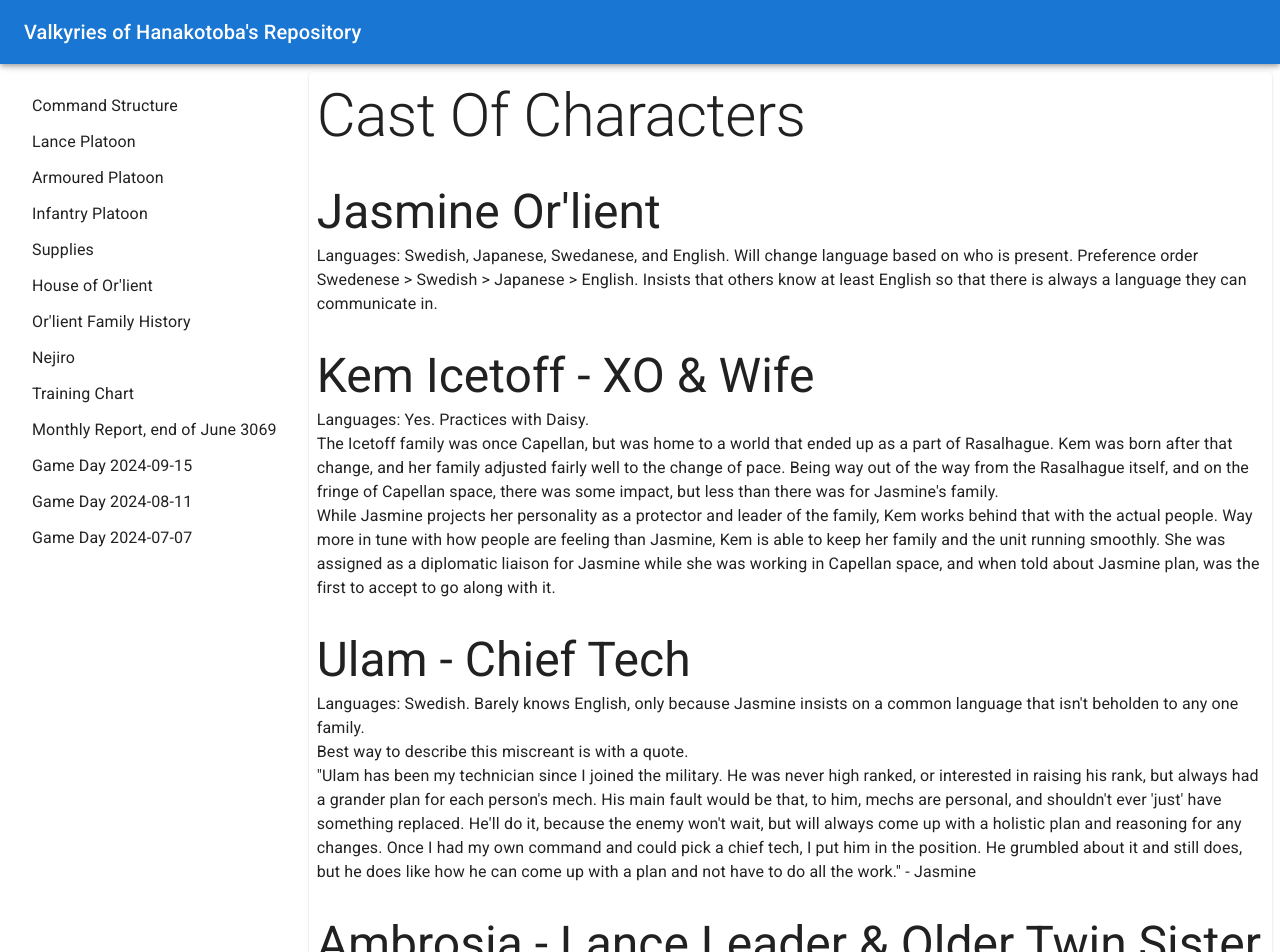
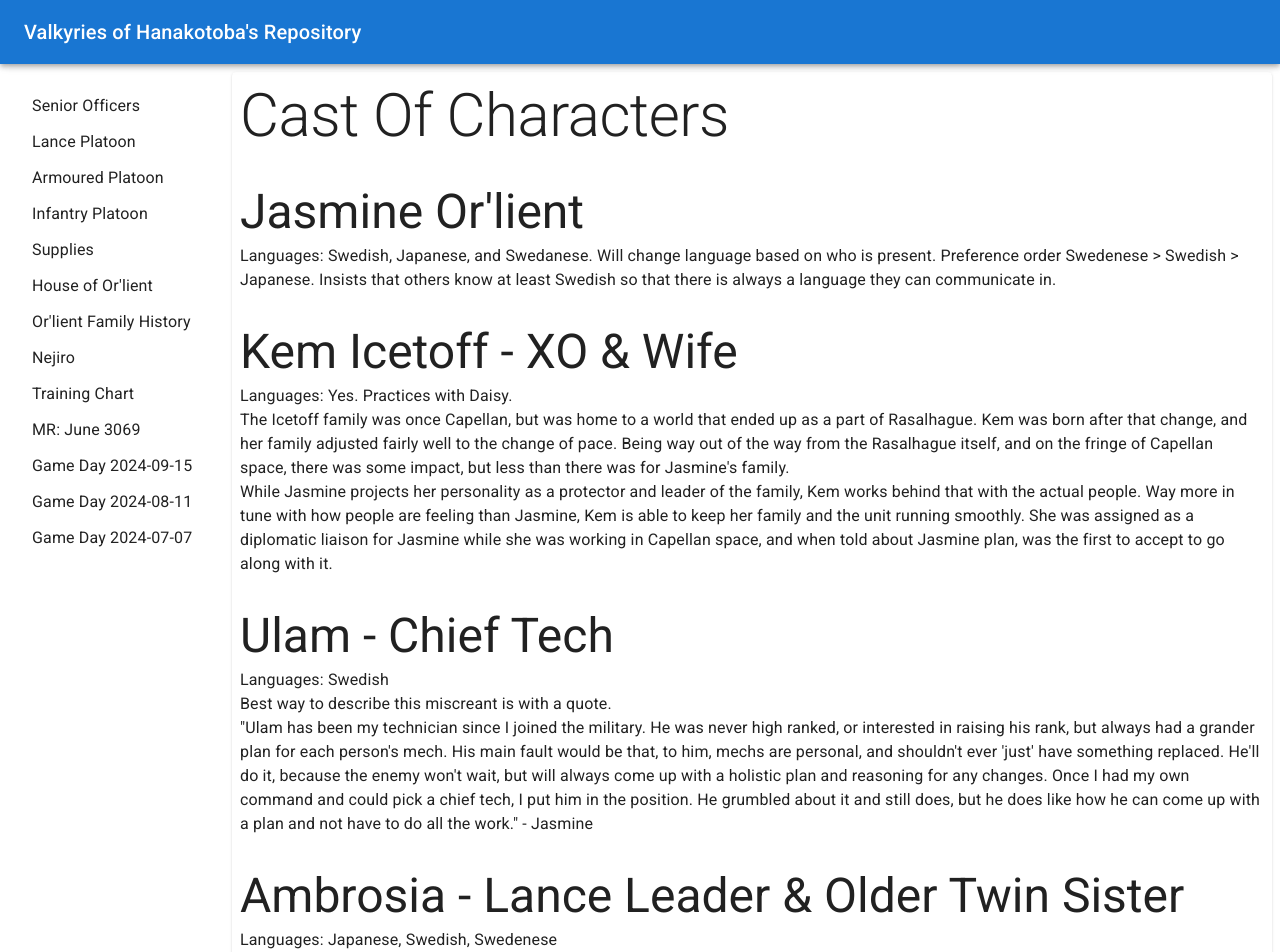
Before and after one commit to Rangoric/BattleTech-Campaign, a Next.js app: page /BattleTech-Campaign/cast-of-characters in a window 1280 px wide. Shown: the top 952 px of the page. Built offline with nearby package versions, Linux system fonts and the light colour scheme.

Commit message:
Changes for edge point tracking and other missed things

```diff
--- a/src/layout/NavMenu.tsx
+++ b/src/layout/NavMenu.tsx
@@ -3,8 +3,8 @@ import Link from "next/link";
 
 export const NavMenu = () => (
   <>
-    <MenuItem component={Link} href="/command-structure">
-      <Typography>Command Structure</Typography>
+    <MenuItem component={Link} href="/senior-officers">
+      <Typography>Senior Officers</Typography>
     </MenuItem>
     <MenuItem component={Link} href="/lance-platoon">
       <Typography>Lance Platoon</Typography>
@@ -31,7 +31,7 @@ export const NavMenu = () => (
       <Typography>Training Chart</Typography>
     </MenuItem>
     <MenuItem component={Link} href="/monthly-report-end-of-june-3069">
-      <Typography>Monthly Report, end of June 3069</Typography>
+      <Typography>MR: June 3069</Typography>
     </MenuItem>
     <MenuItem component={Link} href="/game-day-2024-09-15">
       <Typography>Game Day 2024-09-15</Typography>
--- a/src/layout/TitleBar.tsx
+++ b/src/layout/TitleBar.tsx
@@ -18,7 +18,7 @@ export const TitleBar = () => {
   const [anchorEl, setAnchorEl] = React.useState<null | HTMLElement>(null);
   return (
     <>
-      <AppBar sx={{ position: "absolute", top: 0, left: 0, right: 0 }}>
+      <AppBar sx={{ position: "fixed", top: 0, left: 0, right: 0 }}>
         <Toolbar>
           <IconButton
             id="basic-button"
--- a/src/pages/armoured-platoon.mdx
+++ b/src/pages/armoured-platoon.mdx
@@ -5,8 +5,8 @@ export default function MDXPage({ children }) {
 
 ## Armoured Platoon
 
-- CO: Arima Kazutomo
-- XO: Akira Or'lient
+- CO: Arima Kazutomo (2 Edge)
+- XO: Akira Or'lient (1 Edge)
 
 | Name                      | Unit                  | Stats | Missions | Notes                    | Book          |
 | ------------------------- | --------------------- | ----- | -------- | ------------------------ | ------------- |
--- a/src/pages/cast-of-characters.mdx
+++ b/src/pages/cast-of-characters.mdx
@@ -1,13 +1,13 @@
-import {Framework} from '../layout/Framework';
-export default function MDXPage({children})  {
-  return <Framework>{children}</Framework>
+import { Framework } from "../layout/Framework";
+export default function MDXPage({ children }) {
+  return <Framework>{children}</Framework>;
 }
 
 ## Cast Of Characters
 
 ### Jasmine Or'lient
 
-Languages: Swedish, Japanese, Swedanese, and English. Will change language based on who is present. Preference order Swedenese > Swedish > Japanese > English. Insists that others know at least English so that there is always a language they can communicate in.
+Languages: Swedish, Japanese, and Swedanese. Will change language based on who is present. Preference order Swedenese > Swedish > Japanese. Insists that others know at least Swedish so that there is always a language they can communicate in.
 
 ### Kem Icetoff - XO & Wife
 
@@ -19,7 +19,7 @@ While Jasmine projects her personality as a protector and leader of the family,
 
 ### Ulam - Chief Tech
 
-Languages: Swedish. Barely knows English, only because Jasmine insists on a common language that isn't beholden to any one family.
+Languages: Swedish
 
 Best way to describe this miscreant is with a quote.
 
@@ -27,7 +27,7 @@ Best way to describe this miscreant is with a quote.
 
 ### Ambrosia - Lance Leader & Older Twin Sister
 
-Languages: Japanese, Swedish, Swedenese, and English
+Languages: Japanese, Swedish, Swedenese
 
 While twins, Jasmine is way more thoughtful and cerebral than Ambrosia, who is very hands on.
 
@@ -41,19 +41,19 @@ The elder two children (Akira, Orchid) have military training and are old enough
 
 ### Orchid - Lance XO & Eldest Daughter of Ambrosia
 
-Languages: Japanese, Swedish, Swedenese, and English
+Languages: Japanese, Swedish, Swedenese
 
 Orchid really looks up to both her mother and Jasmine for what they've done. Ambrosia has the same emotional blindness that Jasmine can have, so Orchid takes on that role for her as Kem does for Jasmine. Spends a lot of time chatting with Kem and learning from her.
 
 ### Arima Kazutomo - Armoured Platoon Leader & Husband of Ambrosia
 
-Languages: Japanese and English
+Languages: Japanese
 
 Was an officer for the Draconis Combine for years before fighting to a draw with Ambrosia. After getting a permanent leg injury (playing soccer with Akira & Orchid, not in a battle to his chagrin), he was put on desk duty. With Jasmine scooping up his family, he retired, and Jasmine put him in the Puma, which while still without good use of his leg, can still command it effectively.
 
 ### Akira - Armoured Platoon XO & Son of Ambrosia & Arima
 
-Languages: Japanese, Swedish, Swedenese, and English
+Languages: Japanese, Swedish, Swedenese
 
 A sniper in a local militia, and a licensed pilot, Akira is even more hands on for things that his mother. He joined Jasmine and moved his family early on, as he has heard many stories of what happened during the clan invasion from both sides of his family. Jasmine had him try some things out and see which VTOL would fit him, and the Hawk Moth was a perfect fit. At first they thought he'd pilot a transport, but being responsible for so many others and getting that close to combat both didn't sit well with him.
 
@@ -61,7 +61,7 @@ He's the Armoured Platoon XO to soften the impact the Rasalhague troops have wit
 
 ### Iris - Infantry Platoon Leader & Eldest of Aunt Rose
 
-Languages: Swedish, and English
+Languages: Swedish
 
 Iris has been in the military for only a shot while less than Jasmine, but was infiltration & special operations. She fills the same role now for Jasmine that she did before.
 
@@ -71,7 +71,7 @@ Husband died in a skirmish with bandits, while driving a truck. Their son, Clem,
 
 ### Amber - Infantry Platoon XO & Younger Sister of Iris
 
-Languages: Swedish, and English
+Languages: Swedish
 
 Just like Jasmine and Ambrosia are very different, Iris and Amber have a similar difference.
 
@@ -85,13 +85,13 @@ She travels with the Maxim, and it's 4 squads of infantry.
 
 ### Starr Icetoff - Sr. Medic & Father of Kem
 
-Languages: Mandarin, and English. Also knows some Japanese and Swedish, but not a lot.
+Languages: Mandarin. Also knows some Japanese and Swedish, but not a lot.
 
 Skilled field doctor has been working usually out near the front lines of any conflict. However, since Ragnar wouldn't let his sister go alone, and Tryna wouldn't let either of them go alone, Starr didn't really need convincing.
 
 ### Indigo - Younger Brother
 
-Languages: Swedish, Japanese, Swedenese, and English
+Languages: Swedish, Japanese, Swedenese
 
 Younger brother by almost 10 years to Ambrosia & Jasmine, he's way more mellow. He's the pilot of the Karnov transport, and very good at getting his 2 squads of BA to where they need to be. Almost didn't come along as he was a civilian pilot, but didn't want to miss watching his nieces and nephew grow up.
 
```
Also changed, not shown: src/pages/command-structure.mdx (deleted, +0 -18 lines), src/pages/infantry-platoon.mdx (+4 -4 lines), src/pages/lance-platoon.mdx (+4 -3 lines), src/pages/monthly-report-end-of-june-3069.mdx (+5 -3 lines), src/pages/senior-officers.mdx (added, +18 -0 lines).
